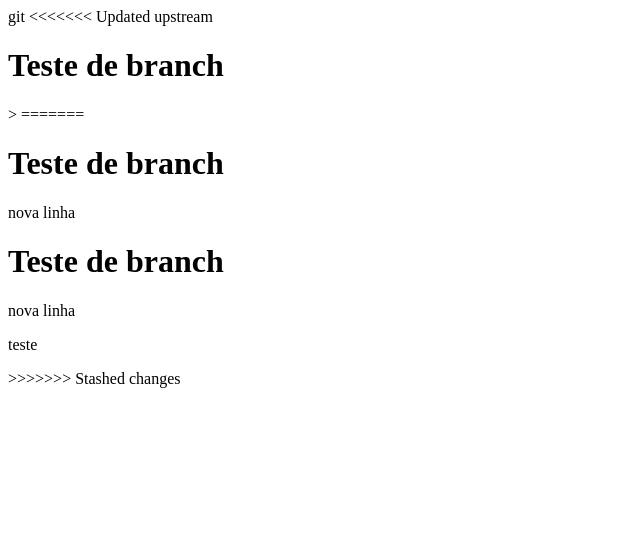
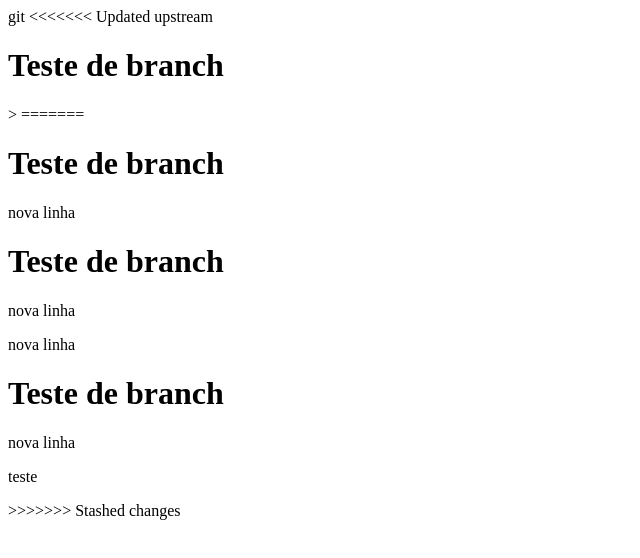
Before and after one commit to walefsousa/curso_git_1, a plain HTML site: page index.html in a window 1280 px wide. Shown: the whole page, without its empty margins (0-640 px from the left). Drawn offline with Linux system fonts and the light colour scheme.

Commit message:
mais um paragrafo no html

```diff
--- a/index.html
+++ b/index.html
@@ -15,7 +15,9 @@ git<!DOCTYPE html>
     <p>nova linha</p>
      <h1>Teste de branch</h1>
     <p>nova linha</p>
-
+    <p>nova linha</p>
+    <h1>Teste de branch</h1>
+   <p>nova linha</p>
 
 
     <p>teste</p>
```
